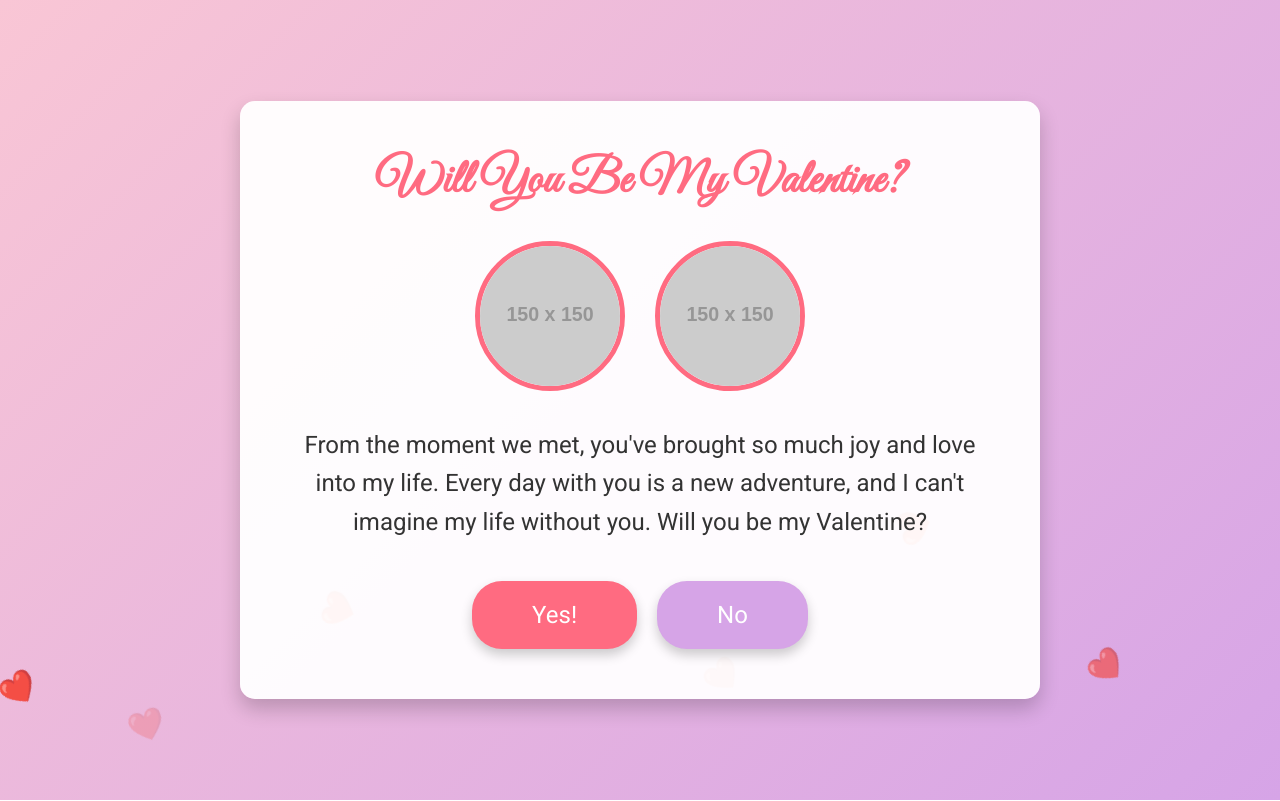
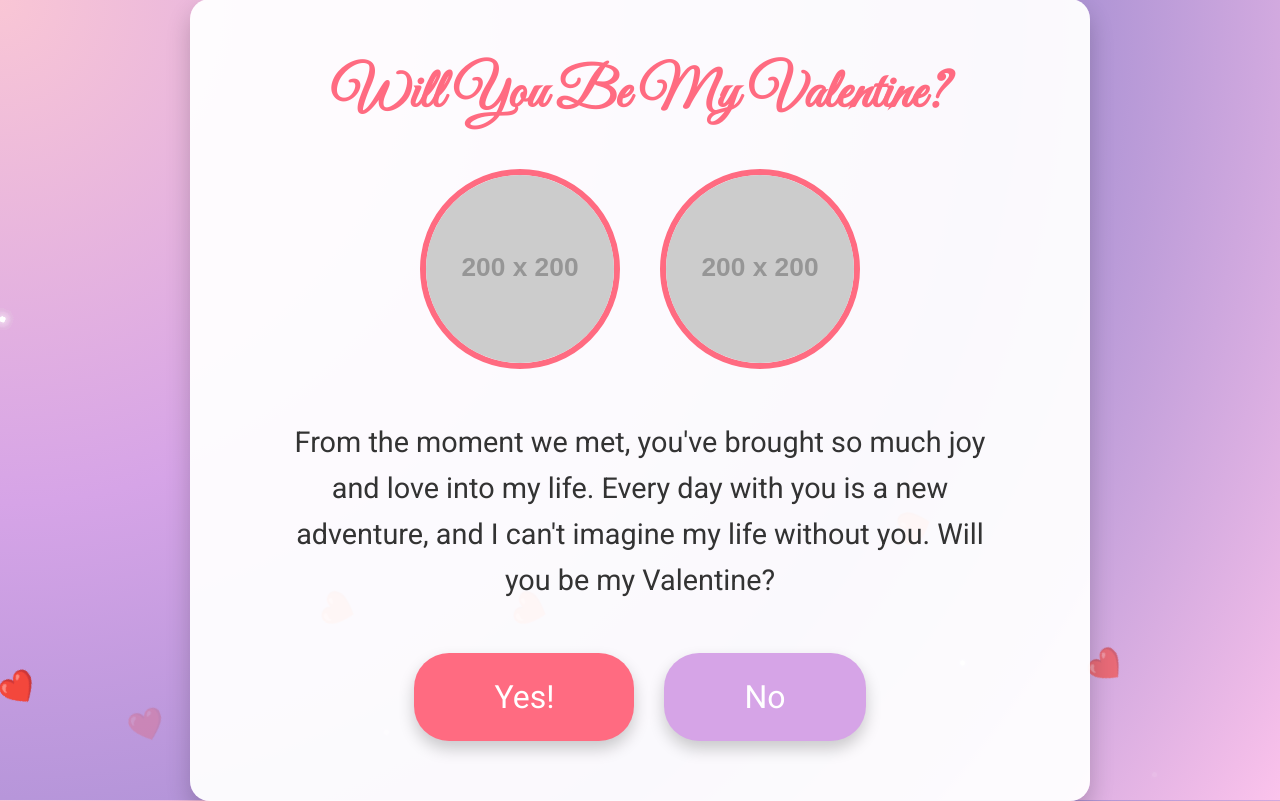
Before and after one commit to Wayyguu/single-file, a plain HTML site: page index.html in a window 1280 px wide. Drawn offline with Linux system fonts and the light colour scheme; placeholder pictures from the web are drawn by us.

Commit message:
Add files via upload

```diff
--- a/index.html
+++ b/index.html
@@ -20,10 +20,12 @@
             --primary-color: #ff6b81; /* Pink */
             --secondary-color: #ffffff; /* White */
             --accent-color: #d6a4e7; /* Lavender */
-            /* Updated background gradient to pink and lavender */
-            --background-gradient: linear-gradient(135deg, #f9c6d5 0%, #d6a4e7 100%);
+            /* Updated background gradient to a fancier, more sophisticated gradient */
+            --background-gradient: radial-gradient(circle at top left, #f9c6d5, #d6a4e7, #a18cd1, #fbc2eb);
             --font-sans: 'Roboto', sans-serif;
             --font-script: 'Great Vibes', cursive;
+            --tooltip-bg: #ff6b81;
+            --tooltip-text: #ffffff;
         }
 
         /* Body Styling */
@@ -47,6 +49,7 @@
             overflow: hidden;
             top: 0;
             left: 0;
+            z-index: 2;
         }
 
         .heart {
@@ -109,17 +112,91 @@
             }
         }
 
+        /* Sparkles Animation */
+        .sparkles {
+            position: absolute;
+            width: 100%;
+            height: 100%;
+            pointer-events: none;
+            overflow: hidden;
+            top: 0;
+            left: 0;
+            z-index: 3;
+        }
+
+        .sparkle {
+            position: absolute;
+            top: -10px;
+            width: 5px;
+            height: 5px;
+            background: white;
+            border-radius: 50%;
+            opacity: 0.8;
+            animation: sparkleFall 4s infinite;
+            box-shadow: 0 0 10px rgba(255, 255, 255, 0.8);
+        }
+
+        .sparkle:nth-child(1) {
+            left: 15%;
+            animation-duration: 5s;
+            animation-delay: 0s;
+        }
+
+        .sparkle:nth-child(2) {
+            left: 30%;
+            animation-duration: 6s;
+            animation-delay: 1s;
+        }
+
+        .sparkle:nth-child(3) {
+            left: 45%;
+            animation-duration: 4.5s;
+            animation-delay: 2s;
+        }
+
+        .sparkle:nth-child(4) {
+            left: 60%;
+            animation-duration: 5.5s;
+            animation-delay: 0.5s;
+        }
+
+        .sparkle:nth-child(5) {
+            left: 75%;
+            animation-duration: 6.5s;
+            animation-delay: 1.5s;
+        }
+
+        .sparkle:nth-child(6) {
+            left: 90%;
+            animation-duration: 5.2s;
+            animation-delay: 0.8s;
+        }
+
+        @keyframes sparkleFall {
+            0% {
+                transform: translateY(0) rotate(0deg);
+                opacity: 0.8;
+            }
+            50% {
+                opacity: 1;
+            }
+            100% {
+                transform: translateY(100vh) rotate(720deg);
+                opacity: 0;
+            }
+        }
+
         /* Container Styling */
         .container {
             background: rgba(255, 255, 255, 0.95);
-            padding: 50px 60px;
-            border-radius: 15px;
+            padding: 60px 80px;
+            border-radius: 20px;
             text-align: center;
-            max-width: 800px;
+            max-width: 900px;
             width: 90%;
-            box-shadow: 0 10px 20px rgba(0, 0, 0, 0.2);
+            box-shadow: 0 12px 24px rgba(0, 0, 0, 0.2);
             position: relative;
-            z-index: 1;
+            z-index: 4;
             animation: fadeIn 1.5s ease-in-out;
         }
 
@@ -131,8 +208,8 @@
         h1 {
             font-family: var(--font-script);
             color: var(--primary-color);
-            font-size: 3em;
-            margin-bottom: 30px;
+            font-size: 3.5em;
+            margin-bottom: 40px;
             animation: bounceIn 1s;
         }
 
@@ -152,30 +229,30 @@
         .photos {
             display: flex;
             justify-content: center;
-            gap: 30px;
-            margin-bottom: 35px;
+            gap: 40px;
+            margin-bottom: 50px;
             flex-wrap: wrap;
         }
 
         .photos img {
-            width: 150px;
-            height: 150px;
+            width: 200px;
+            height: 200px;
             object-fit: cover;
             border-radius: 50%;
-            border: 5px solid var(--primary-color);
+            border: 6px solid var(--primary-color);
             transition: transform 0.3s, box-shadow 0.3s;
         }
 
         .photos img:hover {
             transform: scale(1.1);
-            box-shadow: 0 10px 20px rgba(255, 107, 129, 0.6);
+            box-shadow: 0 12px 24px rgba(255, 107, 129, 0.6);
         }
 
         /* Message Styling */
         .message {
-            font-size: 1.5em;
+            font-size: 1.8em;
             color: #333;
-            margin-bottom: 40px;
+            margin-bottom: 50px;
             line-height: 1.6;
             animation: slideIn 1s;
         }
@@ -189,7 +266,7 @@
         .buttons {
             display: flex;
             justify-content: center;
-            gap: 20px;
+            gap: 30px;
             position: relative;
         }
 
@@ -198,24 +275,24 @@
             background-color: var(--primary-color);
             color: var(--secondary-color);
             border: none;
-            padding: 20px 60px;
-            font-size: 1.5em;
-            border-radius: 30px;
+            padding: 25px 80px;
+            font-size: 2em;
+            border-radius: 35px;
             cursor: pointer;
             transition: background-color 0.3s, transform 0.3s, box-shadow 0.3s;
             font-family: var(--font-sans);
-            box-shadow: 0 6px 12px rgba(0, 0, 0, 0.2);
+            box-shadow: 0 8px 16px rgba(0, 0, 0, 0.2);
         }
 
         .btn-yes:hover {
             background-color: #ff4757; /* Slightly darker pink on hover */
             transform: translateY(-5px);
-            box-shadow: 0 8px 16px rgba(0, 0, 0, 0.3);
+            box-shadow: 0 12px 24px rgba(0, 0, 0, 0.3);
         }
 
         .btn-yes:active {
             transform: translateY(-2px);
-            box-shadow: 0 6px 12px rgba(0, 0, 0, 0.2);
+            box-shadow: 0 8px 16px rgba(0, 0, 0, 0.2);
         }
 
         /* "No" Button Styling */
@@ -223,37 +300,37 @@
             background-color: var(--accent-color);
             color: var(--secondary-color);
             border: none;
-            padding: 20px 60px;
-            font-size: 1.5em;
-            border-radius: 30px;
+            padding: 25px 80px;
+            font-size: 2em;
+            border-radius: 35px;
             cursor: pointer;
             transition: background-color 0.3s, transform 0.3s, box-shadow 0.3s, top 0.3s, left 0.3s;
             font-family: var(--font-sans);
             position: relative;
-            box-shadow: 0 6px 12px rgba(0, 0, 0, 0.2);
+            box-shadow: 0 8px 16px rgba(0, 0, 0, 0.2);
         }
 
         .btn-no:hover {
             background-color: #c084fc; /* Slightly darker lavender on hover */
             transform: translateY(-5px);
-            box-shadow: 0 8px 16px rgba(0, 0, 0, 0.3);
+            box-shadow: 0 12px 24px rgba(0, 0, 0, 0.3);
         }
 
         .btn-no:active {
             transform: translateY(-2px);
-            box-shadow: 0 6px 12px rgba(0, 0, 0, 0.2);
+            box-shadow: 0 8px 16px rgba(0, 0, 0, 0.2);
         }
 
         /* Make "No" Button Wonky and Unpressable */
         .btn-no {
             /* Initially positioned */
             position: relative;
+            transition: transform 0.5s ease, top 0.5s ease, left 0.5s ease;
         }
 
-        .btn-no:hover {
-            /* Randomly move to a new position within the container */
-            top: -10px;
-            left: 10px;
+        .btn-no.move {
+            /* Randomly move to a new position */
+            transform: translate(calc(var(--rand-x, 0px)), calc(var(--rand-y, 0px)));
         }
 
         /* Modal Styling */
@@ -312,11 +389,11 @@
         .modal-content h2 {
             color: var(--primary-color);
             margin-bottom: 20px;
-            font-size: 2em;
+            font-size: 2.5em;
         }
 
         .modal-content p {
-            font-size: 1.2em;
+            font-size: 1.3em;
             color: #555;
             line-height: 1.6;
         }
@@ -356,17 +433,18 @@
         /* Witty Messages Tooltip for "No" Button */
         .tooltip {
             position: absolute;
-            top: -40px;
+            top: -50px;
             left: 50%;
             transform: translateX(-50%);
-            background-color: var(--primary-color);
-            color: var(--secondary-color);
-            padding: 8px 12px;
+            background-color: var(--tooltip-bg);
+            color: var(--tooltip-text);
+            padding: 10px 15px;
             border-radius: 10px;
-            font-size: 0.9em;
+            font-size: 1em;
             opacity: 0;
             transition: opacity 0.3s;
             pointer-events: none;
+            white-space: nowrap;
         }
 
         .btn-no:hover .tooltip {
@@ -389,6 +467,25 @@
         <div class="heart">❤️</div>
         <div class="heart">❤️</div>
         <div class="heart">❤️</div>
+        <div class="heart">❤️</div>
+        <div class="heart">❤️</div>
+    </div>
+
+    <!-- Sparkles Container -->
+    <div class="sparkles">
+        <div class="sparkle"></div>
+        <div class="sparkle"></div>
+        <div class="sparkle"></div>
+        <div class="sparkle"></div>
+        <div class="sparkle"></div>
+        <div class="sparkle"></div>
+        <!-- Add more sparkles for a denser effect -->
+        <div class="sparkle"></div>
+        <div class="sparkle"></div>
+        <div class="sparkle"></div>
+        <div class="sparkle"></div>
+        <div class="sparkle"></div>
+        <div class="sparkle"></div>
     </div>
 
     <!-- Confetti Container -->
@@ -399,8 +496,8 @@
 
         <div class="photos">
             <!-- Replace the src attribute with your own photo URLs -->
-            <img src="https://via.placeholder.com/150" alt="Us Photo 1">
-            <img src="https://via.placeholder.com/150" alt="Us Photo 2">
+            <img src="https://via.placeholder.com/200" alt="Us Photo 1">
+            <img src="https://via.placeholder.com/200" alt="Us Photo 2">
             <!-- Add more photos as desired -->
         </div>
 
@@ -414,7 +511,7 @@
             <button id="yesButton" class="btn-yes">Yes!</button>
             <button id="noButton" class="btn-no">
                 No
-                <span class="tooltip">I don't want that 😢</span>
+                <span class="tooltip">Are you kidding me? 😜</span>
             </button>
         </div>
     </div>
@@ -458,7 +555,7 @@
 
         // Function to Launch Confetti
         function launchConfetti() {
-            const confettiCount = 150; // Increased count for more impact
+            const confettiCount = 200; // Increased count for more impact
             for (let i = 0; i < confettiCount; i++) {
                 createConfettiPiece();
             }
@@ -474,9 +571,10 @@
             confetti.style.backgroundColor = getRandomColor();
             // Random animation duration between 2s to 4s
             confetti.style.animationDuration = (Math.random() * 2 + 2) + 's';
-            // Random size
-            confetti.style.width = Math.random() * 10 + 5 + 'px';
-            confetti.style.height = confetti.style.width;
+            // Random size between 5px to 15px
+            const size = Math.random() * 10 + 5;
+            confetti.style.width = size + 'px';
+            confetti.style.height = size + 'px';
             confettiContainer.appendChild(confetti);
 
             // Remove the confetti piece after animation ends
@@ -497,30 +595,38 @@
             displayWittyMessage(noButton);
         });
 
-        // Function to Move the "No" Button to a Random Position
+        // Function to Move the "No" Button to a Random Position with Eratic Movement
         function moveButton(button) {
             const container = document.querySelector('.buttons');
             const containerRect = container.getBoundingClientRect();
             const buttonRect = button.getBoundingClientRect();
 
+            // Calculate maximum allowed positions to keep the button within the container
             const maxX = containerRect.width - buttonRect.width;
             const maxY = containerRect.height - buttonRect.height;
 
-            const randomX = Math.random() * maxX;
-            const randomY = Math.random() * maxY;
+            // Generate random positions
+            const randX = Math.random() * maxX - maxX / 2; // Allow movement beyond container bounds for erratic effect
+            const randY = Math.random() * maxY - maxY / 2;
 
-            button.style.transform = `translate(${randomX}px, ${randomY}px)`;
+            // Apply the random transform
+            button.style.transform = `translate(${randX}px, ${randY}px)`;
         }
 
         // Function to Display Witty Messages
         function displayWittyMessage(button) {
             const tooltip = button.querySelector('.tooltip');
             const messages = [
-                "I don't want that 😢",
-                "Don't do this!",
-                "Try saying yes instead 😉",
-                "You know you want to!",
-                "No way! 💔"
+                "Are you kidding me? 😜",
+                "Don't be shy! 😏",
+                "I knew you'd say yes! 😉",
+                "Nice try! 😄",
+                "You can't escape! 😆",
+                "Still thinking? 😅",
+                "Come on, say yes! 😇",
+                "No way! 😂",
+                "How about a yes? 😘",
+                "Trying to say no? 😝"
             ];
             const randomMessage = messages[Math.floor(Math.random() * messages.length)];
             tooltip.textContent = randomMessage;
@@ -529,7 +635,7 @@
         // Prevent clicking on "No" button
         noButton.addEventListener('click', (e) => {
             e.preventDefault();
-            // Optionally, you can display a message or do nothing
+            // Optionally, display a message or do nothing
         });
     </script>
 </body>
```
